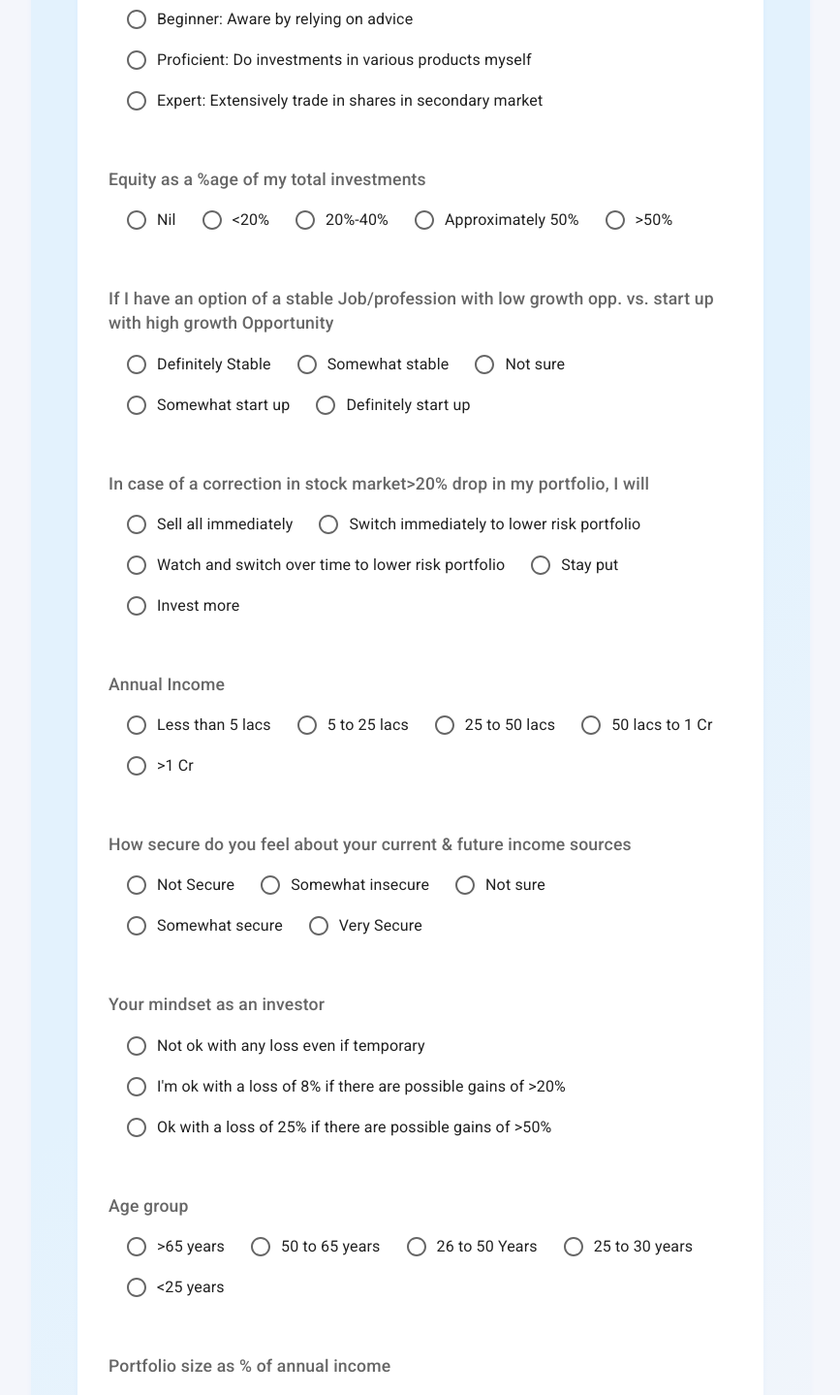
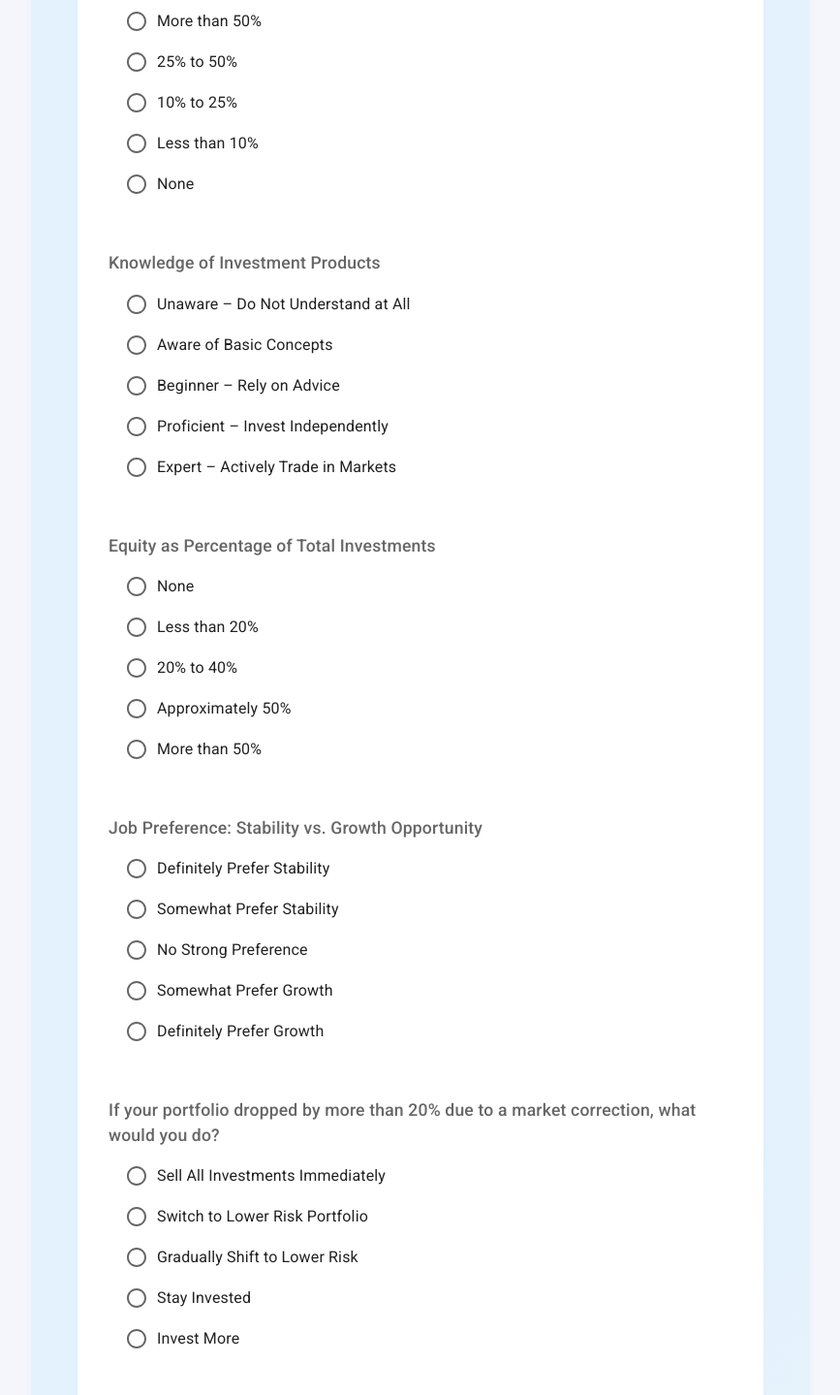
Before and after one commit to Advaya24/fire-risk-assessment, a React (Vite) app: page / in a window 1280 px wide. Shown: the part 1300-2739 px from the top of the page at 97% size, without its empty margins (206-1073 px from the left). Built offline with nearby package versions, Linux system fonts and the light colour scheme.

Commit message:
Improve formatting and option button layout

```diff
--- a/src/About.jsx
+++ b/src/About.jsx
@@ -9,7 +9,7 @@ export default function About() {
           About FIRE Risk Profiler
         </Typography>
         <Typography variant="body1" color="text.secondary" sx={{ mt: 2 }}>
-          FIRE Risk Profiler is a modern, user-friendly tool designed to help you understand your investment risk profile and make smarter financial decisions. Answer a few quick questions and get personalized equity allocation guidance based on your unique situation. Whether you’re a beginner or an experienced investor, our platform empowers you to take control of your financial future.
+          FIRE Risk Profiler is a modern, user-friendly tool designed to help you understand your investment risk profile and make smarter financial decisions. Answer a few quick questions to receive personalized equity allocation guidance tailored to your unique situation. Whether you’re a beginner or an experienced investor, our platform empowers you to take control of your financial future with confidence.
         </Typography>
       </Paper>
     </Container>
--- a/src/App.jsx
+++ b/src/App.jsx
@@ -14,109 +14,109 @@ import Contact from './Contact';
 
 const questions = [
   {
-    label: 'No of Dependants',
+    label: 'Number of Dependents',
     options: [
-      { label: '>3', value: 1 },
+      { label: 'More than 3', value: 1 },
       { label: '3', value: 2 },
       { label: '2', value: 3 },
       { label: '1', value: 4 },
-      { label: '0', value: 5 },
+      { label: 'None', value: 5 },
     ],
   },
   {
-    label: '% EMI of monthly Income',
+    label: 'EMI as Percentage of Monthly Income',
     options: [
-      { label: '>50%', value: 1 },
-      { label: '25%-50%', value: 2 },
+      { label: 'More than 50%', value: 1 },
+      { label: '25% to 50%', value: 2 },
       { label: '10% to 25%', value: 3 },
-      { label: '<10%', value: 4 },
-      { label: '0', value: 5 },
+      { label: 'Less than 10%', value: 4 },
+      { label: 'None', value: 5 },
     ],
   },
   {
-    label: 'Knowledge of Investment Products (Mutual funds, equity, bonds)',
+    label: 'Knowledge of Investment Products',
     options: [
-      { label: 'Unaware - Do not understand at all', value: 1 },
-      { label: 'Aware of basic concepts', value: 2 },
-      { label: 'Beginner: Aware by relying on advice', value: 3 },
-      { label: 'Proficient: Do investments in various products myself', value: 4 },
-      { label: 'Expert: Extensively trade in shares in secondary market', value: 5 },
+      { label: 'Unaware – Do Not Understand at All', value: 1 },
+      { label: 'Aware of Basic Concepts', value: 2 },
+      { label: 'Beginner – Rely on Advice', value: 3 },
+      { label: 'Proficient – Invest Independently', value: 4 },
+      { label: 'Expert – Actively Trade in Markets', value: 5 },
     ],
   },
   {
-    label: 'Equity as a %age of my total investments',
+    label: 'Equity as Percentage of Total Investments',
     options: [
-      { label: 'Nil', value: 1 },
-      { label: '<20%', value: 2 },
-      { label: '20%-40%', value: 3 },
+      { label: 'None', value: 1 },
+      { label: 'Less than 20%', value: 2 },
+      { label: '20% to 40%', value: 3 },
       { label: 'Approximately 50%', value: 4 },
-      { label: '>50%', value: 5 },
+      { label: 'More than 50%', value: 5 },
     ],
   },
   {
-    label: 'If I have an option of a stable Job/profession with low growth opp. vs. start up with high growth Opportunity',
+    label: 'Job Preference: Stability vs. Growth Opportunity',
     options: [
-      { label: 'Definitely Stable', value: 1 },
-      { label: 'Somewhat stable', value: 2 },
-      { label: 'Not sure', value: 3 },
-      { label: 'Somewhat start up', value: 4 },
-      { label: 'Definitely start up', value: 5 },
+      { label: 'Definitely Prefer Stability', value: 1 },
+      { label: 'Somewhat Prefer Stability', value: 2 },
+      { label: 'No Strong Preference', value: 3 },
+      { label: 'Somewhat Prefer Growth', value: 4 },
+      { label: 'Definitely Prefer Growth', value: 5 },
     ],
   },
   {
-    label: 'In case of a correction in stock market>20% drop in my portfolio, I will',
+    label: 'If your portfolio dropped by more than 20% due to a market correction, what would you do?',
     options: [
-      { label: 'Sell all immediately', value: 1 },
-      { label: 'Switch immediately to lower risk portfolio', value: 2 },
-      { label: 'Watch and switch over time to lower risk portfolio', value: 3 },
-      { label: 'Stay put', value: 4 },
-      { label: 'Invest more', value: 5 },
+      { label: 'Sell All Investments Immediately', value: 1 },
+      { label: 'Switch to Lower Risk Portfolio', value: 2 },
+      { label: 'Gradually Shift to Lower Risk', value: 3 },
+      { label: 'Stay Invested', value: 4 },
+      { label: 'Invest More', value: 5 },
     ],
   },
   {
     label: 'Annual Income',
     options: [
-      { label: 'Less than 5 lacs', value: 1 },
-      { label: '5 to 25 lacs', value: 2 },
-      { label: '25 to 50 lacs', value: 3 },
-      { label: '50 lacs to 1 Cr', value: 4 },
-      { label: '>1 Cr', value: 5 },
+      { label: 'Less than ₹5 lakh', value: 1 },
+      { label: '₹5–25 lakh', value: 2 },
+      { label: '₹25–50 lakh', value: 3 },
+      { label: '₹50 lakh–1 crore', value: 4 },
+      { label: 'More than ₹1 crore', value: 5 },
     ],
   },
   {
-    label: 'How secure do you feel about your current & future income sources',
+    label: 'Security of Current and Future Income',
     options: [
       { label: 'Not Secure', value: 1 },
-      { label: 'Somewhat insecure', value: 2 },
-      { label: 'Not sure', value: 3 },
-      { label: 'Somewhat secure', value: 4 },
+      { label: 'Somewhat Insecure', value: 2 },
+      { label: 'Uncertain', value: 3 },
+      { label: 'Somewhat Secure', value: 4 },
       { label: 'Very Secure', value: 5 },
     ],
   },
   {
-    label: 'Your mindset as an investor',
+    label: 'Investment Mindset',
     options: [
-      { label: 'Not ok with any loss even if temporary', value: 1 },
-      { label: 'I\'m ok with a loss of 8% if there are possible gains of >20%', value: 3 },
-      { label: 'Ok with a loss of 25% if there are possible gains of >50%', value: 5 },
+      { label: 'Not Comfortable with Any Loss', value: 1 },
+      { label: 'Comfortable with 8% Loss for 20% Gain', value: 3 },
+      { label: 'Comfortable with 25% Loss for 50% Gain', value: 5 },
     ],
   },
   {
-    label: 'Age group',
+    label: 'Age Group',
     options: [
-      { label: '>65 years', value: 1 },
-      { label: '50 to 65 years', value: 2 },
+      { label: 'Over 65 Years', value: 1 },
+      { label: '50 to 65 Years', value: 2 },
       { label: '26 to 50 Years', value: 3 },
-      { label: '25 to 30 years', value: 4 },
-      { label: '<25 years', value: 5 },
+      { label: '25 to 30 Years', value: 4 },
+      { label: 'Under 25 Years', value: 5 },
     ],
   },
   {
-    label: 'Portfolio size as % of annual income',
+    label: 'Portfolio Size as Percentage of Annual Income',
     options: [
-      { label: '>60%', value: 1 },
-      { label: '30 - 50%', value: 2 },
-      { label: '<30%', value: 3 },
+      { label: 'Over 60%', value: 1 },
+      { label: '30% to 50%', value: 2 },
+      { label: 'Less than 30%', value: 3 },
     ],
   },
 ];
@@ -391,7 +391,7 @@ function MainFormPage() {
                     <RadioGroup
                       value={answers[i]}
                       onChange={e => handleChange(i, e.target.value)}
-                      row={window.innerWidth >= 600}
+                      row={false}
                     >
                       {q.options.map(opt => (
                         <FormControlLabel
@@ -441,7 +441,7 @@ function MainFormPage() {
                     overflow: 'hidden',
                   }}
                 >
-                  Submit
+                  Submit Assessment
                 </Button>
               </Box>
             </form>
--- a/src/Contact.jsx
+++ b/src/Contact.jsx
@@ -9,11 +9,11 @@ export default function Contact() {
           Contact Us
         </Typography>
         <Typography variant="body1" color="text.secondary" sx={{ mt: 2 }}>
-          Have questions, feedback, or need help? Reach out to us at
+          Have questions, feedback, or need assistance? Reach out to us at
           <Link href="mailto:ravi.fintra@gmail.com" sx={{ ml: 1 }}>
             ravi.fintra@gmail.com
           </Link>
-          {' '}and we’ll get back to you as soon as possible.
+          . We’ll get back to you as soon as possible.
         </Typography>
       </Paper>
     </Container>
```
